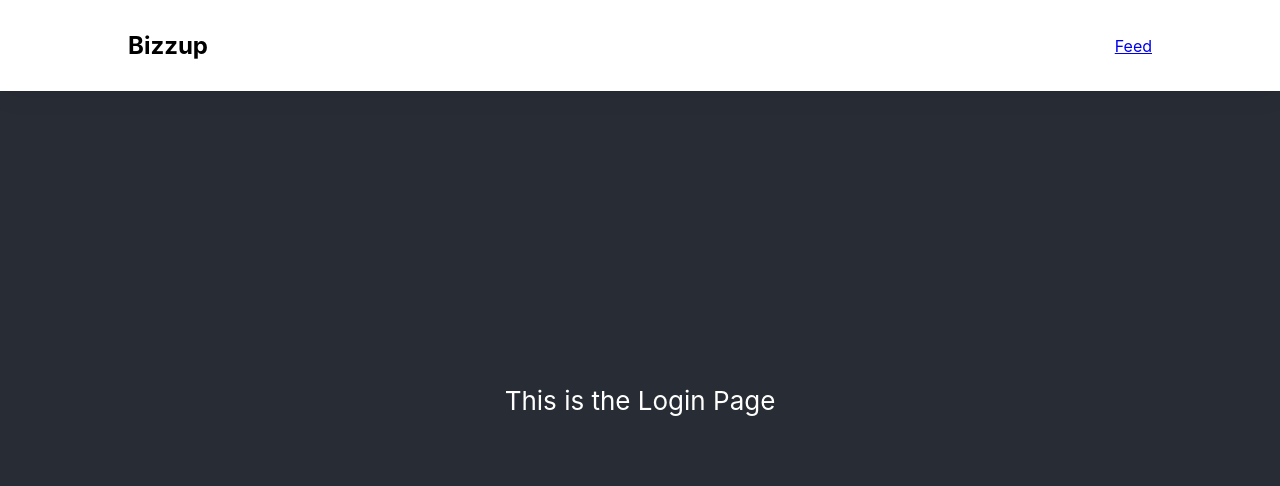
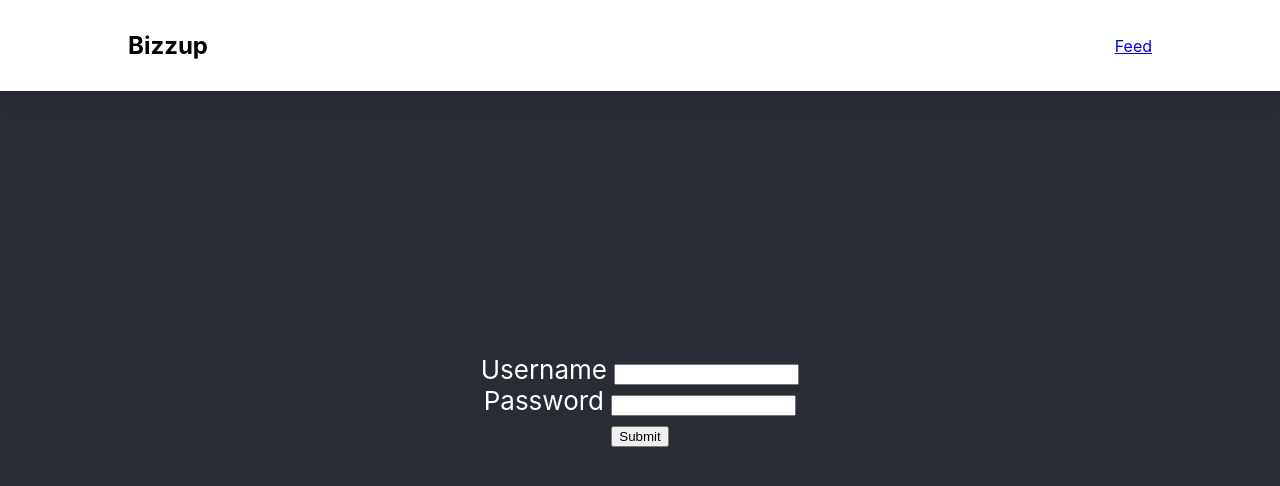
Before and after one commit to brtobin/bizup, a React (Create React App) app in the folder frontend/: page /login in a window 1280 px wide. Shown: the top 486 px of the page. Built offline with nearby package versions, Linux system fonts and the light colour scheme.

Commit message:
Login page

```diff
--- /dev/null
+++ b/frontend/src/pages/Login.css
@@ -0,0 +1,14 @@
+.Login {
+    text-align: center;
+  }
+
+.Login-main {
+    background-color: #282c34;
+    min-height: 100vh;
+    display: flex;
+    flex-direction: column;
+    align-items: center;
+    justify-content: center;
+    font-size: calc(10px + 2vmin);
+    color: white;
+  }
--- a/frontend/src/pages/Login.js
+++ b/frontend/src/pages/Login.js
@@ -1,16 +1,45 @@
-import React from 'react'
-import logo from '../logo.svg';
+import React, {useState} from "react";
+import './Login.css';
 
-const Home = () => {
+class Login extends React.Component {
+
+  constructor(props) {
+    super();
+    this.state = {
+      username: null,
+      password: null
+    }
+  }
+
+  componentDidMount() {
+
+  }
+
+  render() {
     return (
-    <div className="App">
-      <header className="App-header">
-        <p>
-          This is the Login Page
-        </p>
-      </header>
-    </div>
-    )
+        <div className="Login">
+          <header className="Login-main">
+            <div className="Login-form">
+              <form>
+              <div className="input-container">
+                <label>Username </label>
+                <input type="text" name="uname" required />
+              </div>
+              <div className="input-container">
+                <label>Password </label>
+                <input type="text" name="pass" required />
+              </div>
+              <div className="button-container">
+                <input type="submit" />
+              </div>
+              </form>
+            </div>
+
+          </header>
+
+        </div>
+        )
+  }
 }
 
-export default Home
+export default Login;
--- a/frontend/src/pages/Profile.js
+++ b/frontend/src/pages/Profile.js
@@ -9,7 +9,8 @@ class Profile extends React.Component {
     super(props);
     this.state = {
       name: "Brianna",
-      locale: "Madison, WI"
+      locale: "Madison, WI",
+      points: 0
     }
   }
 
@@ -19,9 +20,12 @@ class Profile extends React.Component {
     let profileLocale = /* API CALL TO DB INDEXED BY USERNAME TO GET NAME*/
     "Madison, WI"
 
+    let profilePoints = /*  API CALL TO DB INDEXED BY USERNAME TO GET POINTS */ 2500;
+
     this.setState({
       name: profileName,
-      locale: profileLocale
+      locale: profileLocale,
+      points: profilePoints
     })
   }
 
@@ -43,6 +47,9 @@ class Profile extends React.Component {
               <p>
                 {this.state.locale}
               </p>
+              <p>
+                {this.state.points} points
+              </p>
             </div>
 
           </header>
```
